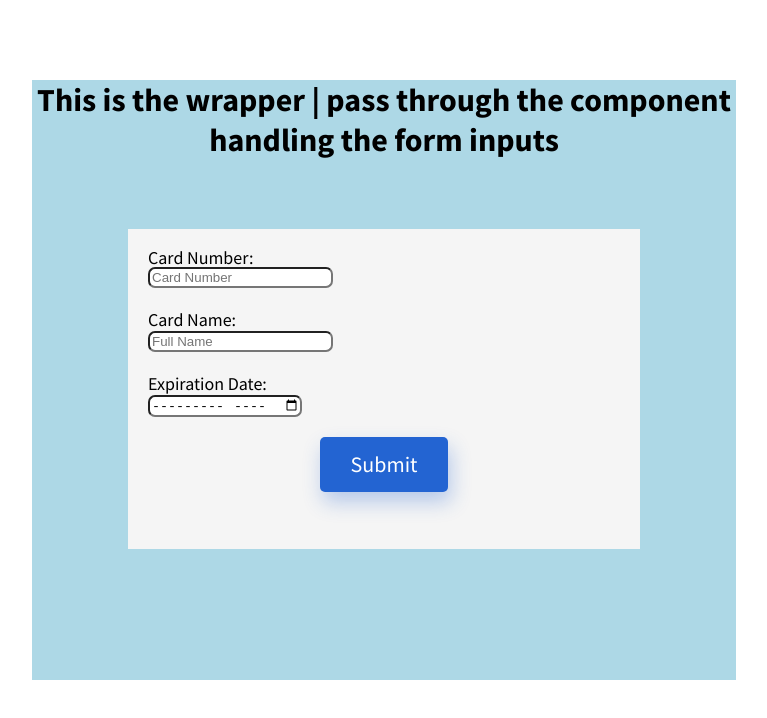
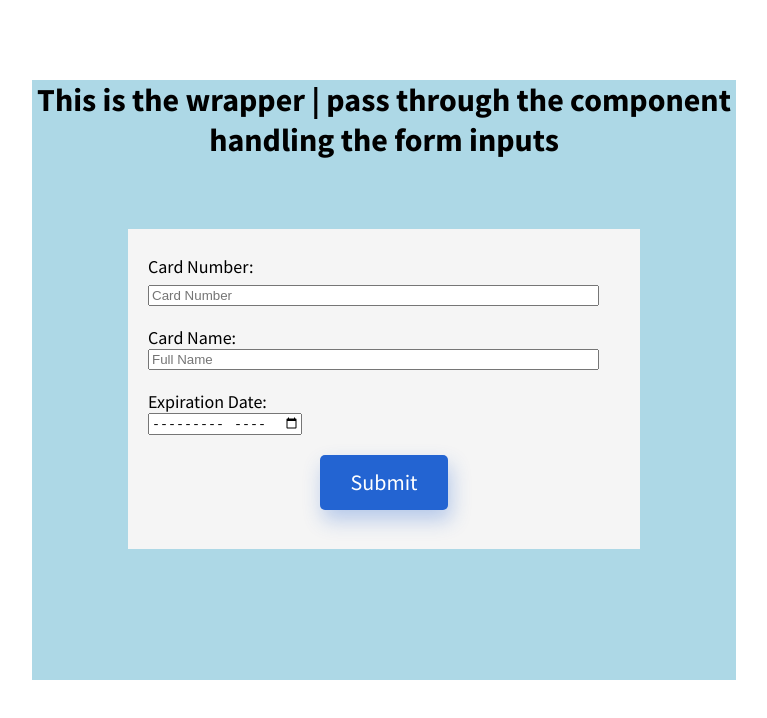
Before and after one commit to alxdelgado/Credit-Card-Form, a React (Create React App) app: page / in a window 1280 px wide. Shown: the top 718 px of the page, without its empty margins (368-1135 px from the left). Built offline with nearby package versions, Linux system fonts and the light colour scheme.

Commit message:
MonthSelector component created - also imported FontAwesome library for icons

```diff
--- a/package.json
+++ b/package.json
@@ -3,6 +3,9 @@
   "version": "0.1.0",
   "private": true,
   "dependencies": {
+    "@fortawesome/fontawesome-svg-core": "^1.2.25",
+    "@fortawesome/free-solid-svg-icons": "^5.11.2",
+    "@fortawesome/react-fontawesome": "^0.1.7",
     "node-sass": "^4.13.0",
     "react": "^16.11.0",
     "react-dom": "^16.11.0",
--- a/src/components/credit-card-input/credit-card-input.component.jsx
+++ b/src/components/credit-card-input/credit-card-input.component.jsx
@@ -26,17 +26,17 @@ class CreditCardInput extends React.Component {
         return (
             <div className='credit-card-input_container'>
                 <form onSubmit={this.handleSubmit}>
-                    <label className='card-number-input'>
+                    <label className='card-number'>
                         Card Number:
-                        <input type='number' placeholder='Card Number'/>
+                        <input className='card-number-input' type='number' placeholder='Card Number'/>
                     </label>
-                    <label className='card-name-input'>
+                    <label className='card-name'>
                         Card Name:
-                        <input type='text' placeholder='Full Name' />
+                        <input className='card-name-input' type='text' placeholder='Full Name' />
                     </label>
                     <label className='expiration-date'>
                         Expiration Date:
-                        <input type='month' placeholder='Expiration Date' />
+                        <input className='expiration-date-input' type='month' placeholder='Expiration Date' />
                     </label>
                     <SubmitButton />
                 </form>
--- a/src/components/credit-card-input/credit-card-input.style.scss
+++ b/src/components/credit-card-input/credit-card-input.style.scss
@@ -6,12 +6,11 @@
     margin-top: 3rem;
     flex-direction: column;
 
-    .card-number-input {
+    .card-number {
         font-weight: 500;
-        line-height: 1;
+        line-height: 2;
         display: flex;
-        flex-direction: row;
-        width: 20vw;
+        flex-direction: flex-start;
         border-radius: 10px;
         flex-wrap: wrap;
         text-align: left;
@@ -20,25 +19,32 @@
         padding-left: 20px;
         font-size: 18px;
         cursor: pointer;
+
+        .card-number-input {
+            width: 90%;
+        }
     }
 
-    .card-name-input {
+    .card-name {
         display: flex;
-        flex-direction: row;
-        width: 20vw;
+        flex-direction: flex-start;
         flex-wrap: wrap;
         text-align: left;
         justify-content: space-between;
         padding-top: 20px;
         padding-left: 20px;
         font-size: 18px;
+
+        .card-name-input {
+            width: 90%;
+        }
     }
 
 
     .expiration-date {
         display: flex;
         flex-direction: row;
-        width: 20vw;
+        width: 10vw;
         border-radius: 10px;
         flex-wrap: wrap;
         text-align: left;
@@ -47,19 +53,4 @@
         padding-left: 20px;
         font-size: 18px;
     }
-
-    input[type=text] {
-        box-sizing: border-box;
-        border-radius: 7px;
-    }
-
-    input[type=number] {
-        box-sizing: border-box;
-        border-radius: 7px;
-    }
-
-    input[type=month] {
-        box-sizing: border-box;
-        border-radius: 7px;
-    }
 }
```
Also changed, not shown: src/components/month-selector/month-selector.component.jsx (added, +17 -0 lines), src/components/month-selector/month-selector.style.scss (added), 1 other file (tests, documents, lock files or other folders).
